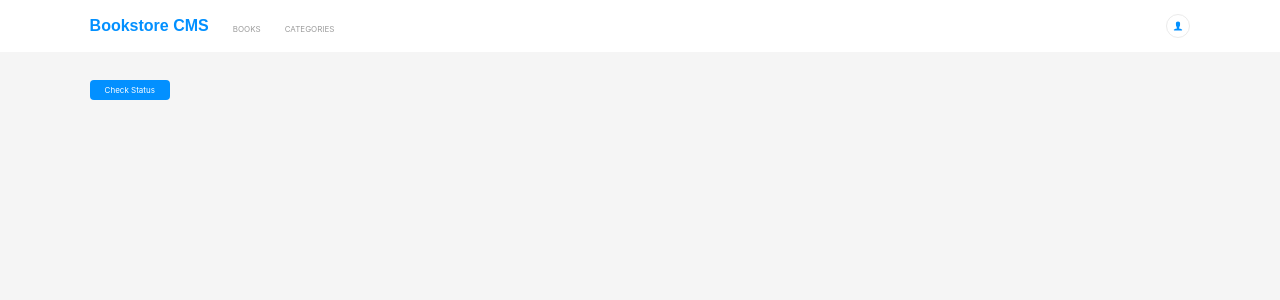
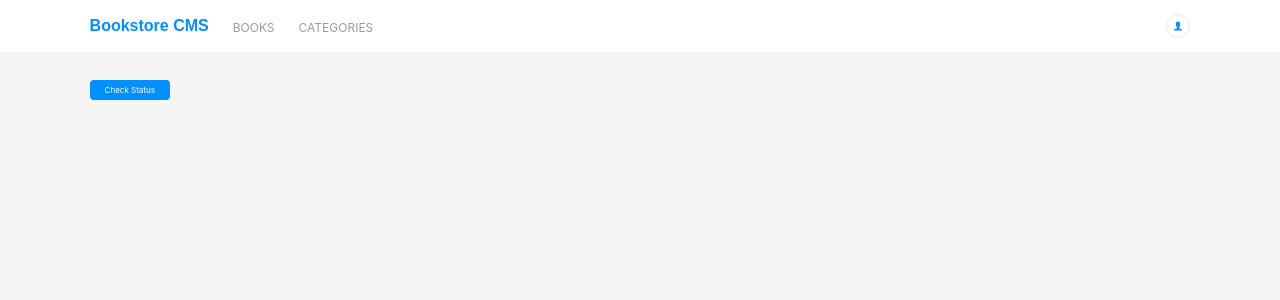
Before and after one commit to AngomRanjan/bookstore, a React (Create React App) app: page /#/categories in a window 1280 px wide. Shown: the top 300 px of the page. Built offline with nearby package versions, Linux system fonts and the light colour scheme.

Commit message:
Update Index

```diff
--- a/src/index.css
+++ b/src/index.css
@@ -55,7 +55,7 @@ a:-webkit-any-link {
   text-decoration: none;
   color: #9c9c9c;
   cursor: pointer;
-  font-size: 8px;
+  font-size: 12px;
 }
 
 a:focus {
@@ -79,7 +79,7 @@ a:focus {
 }
 
 .text-3 {
-  color: #b7d0e6;
+  color: #59a1e0;
 }
 
 .text-2 {
```
